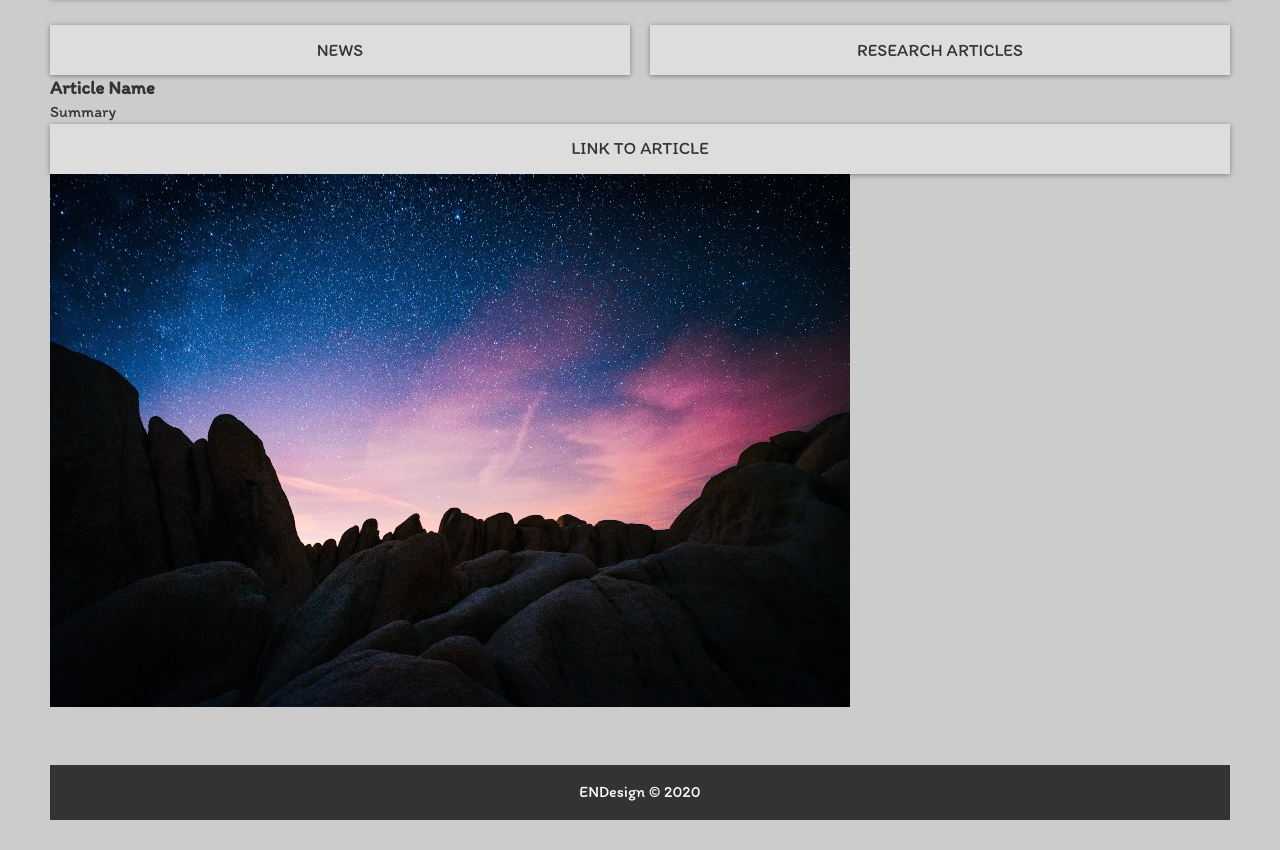
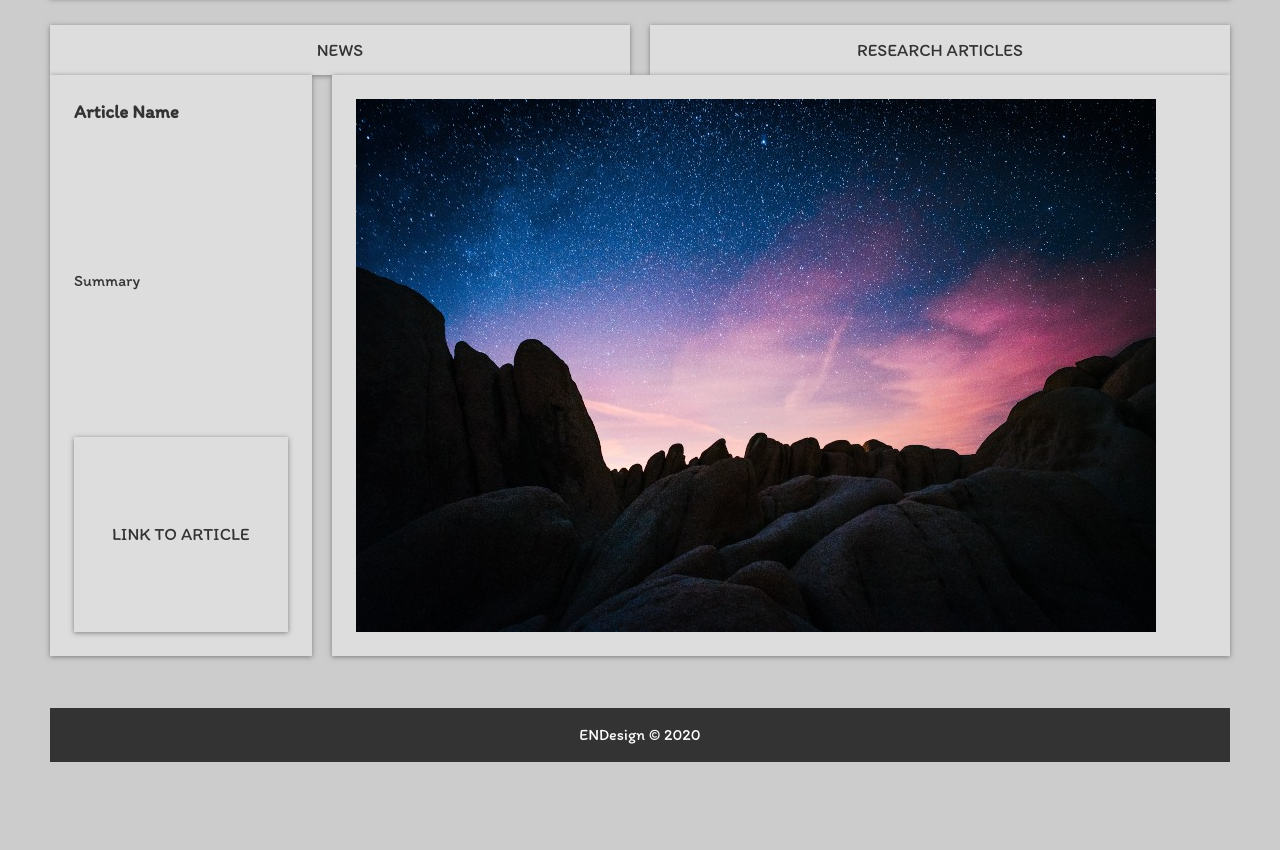
Before and after one commit to BarbaricEric/COVID-19-Tracker, a plain HTML site: page index.html in a window 1280 px wide. Shown: the part 8269-9119 px from the top of the page. After the commit the page ends 9061 px from the top, so only its background shows below. Drawn offline with nearby package versions, Linux system fonts and the light colour scheme; a script that the page names is missing.

Commit message:
Update style.css

```diff
--- a/css/style.css
+++ b/css/style.css
@@ -186,6 +186,29 @@ img {
  padding-bottom: 13px;
 }
 
+/* Articles */
+.article-container {
+ display: grid;
+ grid-gap: 20px;
+ grid-template-areas:
+  "news-box-a news-box-b";
+}
+
+.news-box {
+ background: var(--primary);
+ display: grid;
+ box-shadow: var(--shadow);
+ padding: 1.5rem;
+}
+
+.news-box-a {
+ grid-area: news-box-a
+}
+
+.news-box-b {
+ grid-area: news-box-b
+}
+
 /* Footer */
 .footer {
  margin-top: 2rem;
```
